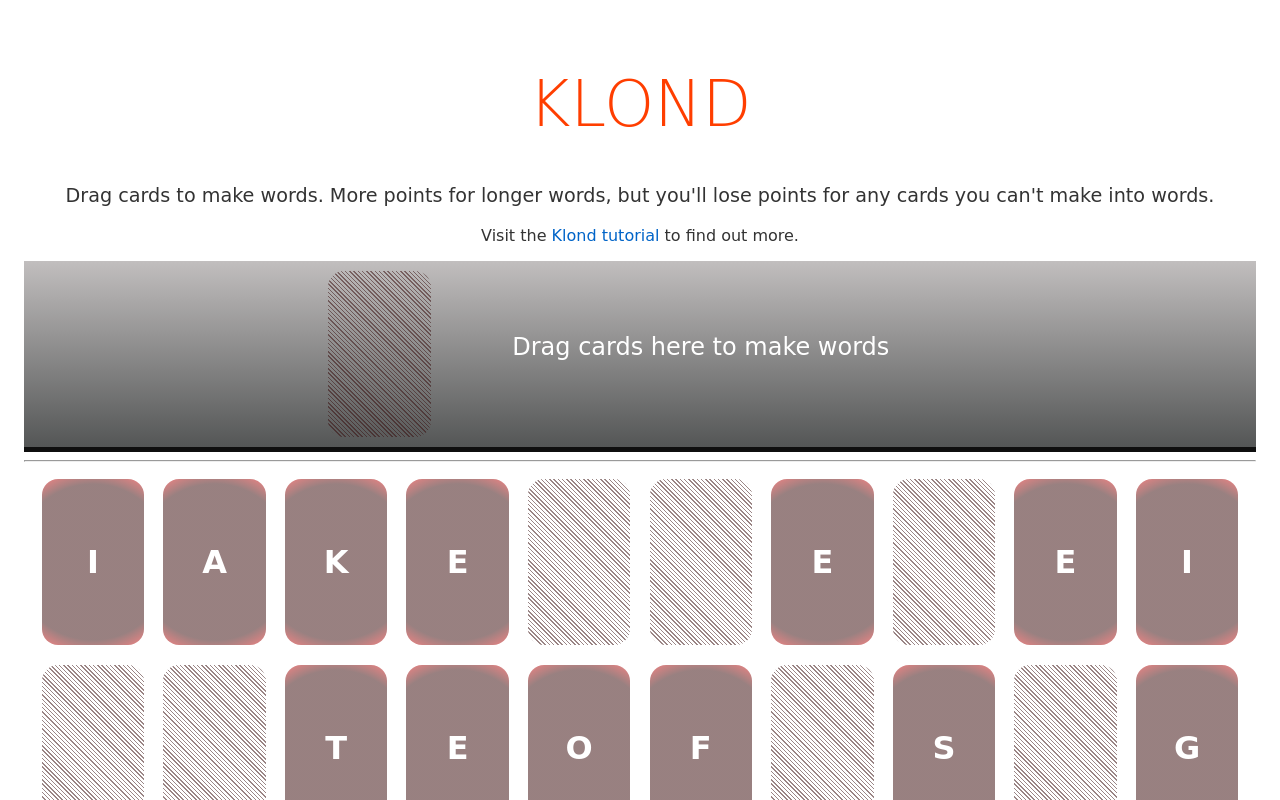
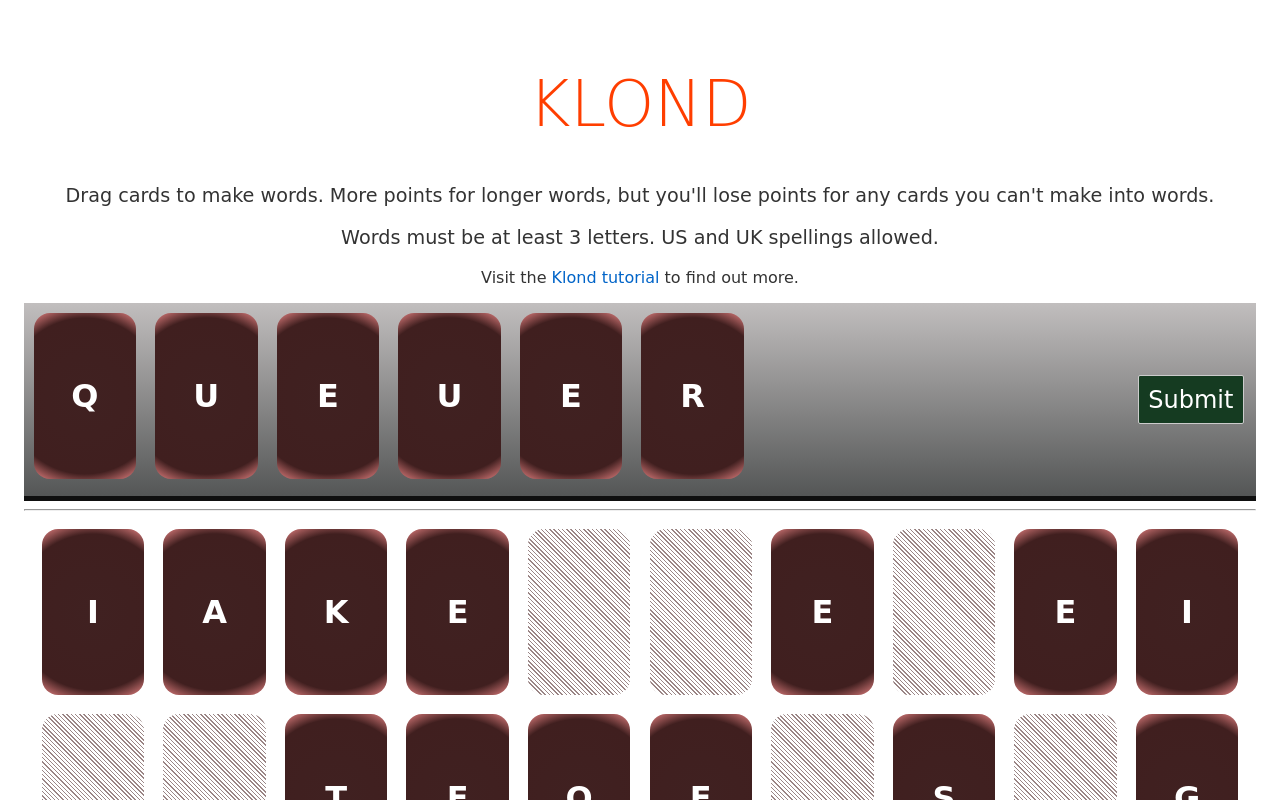
Before and after one commit to craignicol/klond, a Svelte app: page / in a window 1280 px wide. Shown: the top 800 px of the page. Built offline with nearby package versions, Linux system fonts and the light colour scheme.

Commit message:
Additional instructions

```diff
--- a/src/App.svelte
+++ b/src/App.svelte
@@ -4,12 +4,13 @@
 import Shelf from "./Shelf.svelte";
 
 	export let deck: Letter[];
-	export let selected: Letter[] = [];
+	export let selected: Letter[] = [Letter.Q, Letter.U, Letter.E, Letter.U, Letter.E, Letter.R];
 </script>
 
 <main>
 	<h1>Klond</h1>
 	<p class="instructions">Drag cards to make words. More points for longer words, but you'll lose points for any cards you can't make into words.</p>
+	<p class="instructions">Words must be at least 3 letters. US and UK spellings allowed.</p>
 	<p>Visit the <a href="https://craignicol.github.io/klond/#howtoplay">Klond tutorial</a> to find out more.</p>
 
 	<Shelf currentWord={selected}/>
--- a/src/Card.svelte
+++ b/src/Card.svelte
@@ -41,9 +41,9 @@
   span.card.front {
     background: radial-gradient(
       circle,
-      rgba(51, 3, 3, 0.5) 0%,
-      rgba(51, 3, 3, 0.5) 80%,
-      rgba(228, 9, 9, 0.5) 100%
+      rgba(64, 33, 33) 0%,
+      rgb(64, 31, 31) 80%,
+      rgba(228, 129, 129) 100%
     );
     z-index: 1;
   }
--- a/src/Shelf.svelte
+++ b/src/Shelf.svelte
@@ -8,8 +8,11 @@
   {#each currentWord as c}
   <Card face={c} />
   {:else}
-  <Card face={Letter.Q} turned /> <span class="shelf-help">Drag cards here to make words</span>
+  <Card face={Letter.Q} turned /> <span class="shelf-text">Drag cards here to make words</span>
   {/each}
+  {#if currentWord.length >= 3}
+  <button class="shelf-text">Submit</button>
+  {/if}
 </div>
 
 <hr />
@@ -22,10 +25,16 @@
     background: linear-gradient(#c1bebe, #545656);
     border-bottom: 5px solid rgb(15, 15, 15);
   }
-  #shelf .shelf-help {
+  #shelf .shelf-text {
     font-size: 1.5em;
     color: #fff;
     text-align: center;
     margin: 3em;
   }
+
+  #shelf button.shelf-text {
+    background: rgb(21, 59, 33);
+    margin-right: 0.5em;
+    margin-left: auto;
+  }
 </style>
```
Also changed, not shown: public/build/bundle.css, public/build/bundle.js, 1 other file (tests, documents, lock files or other folders).
